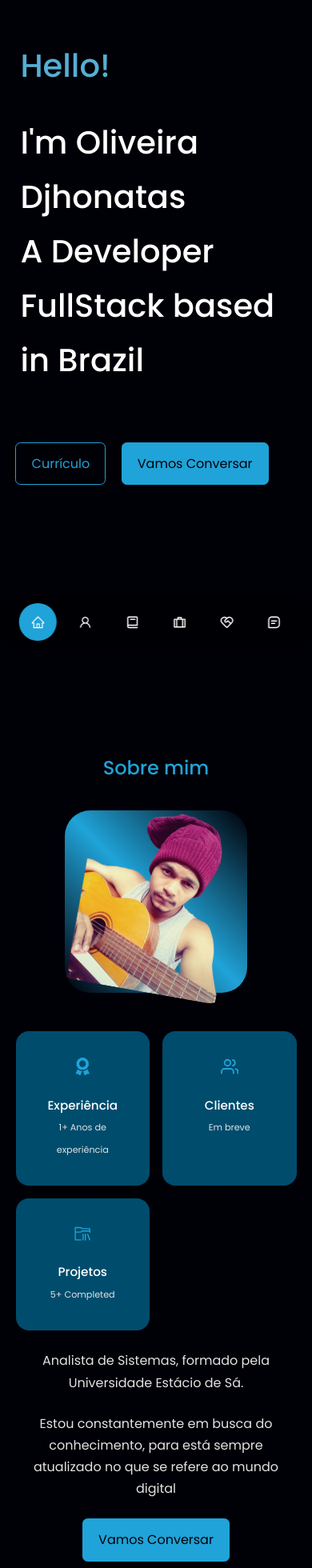
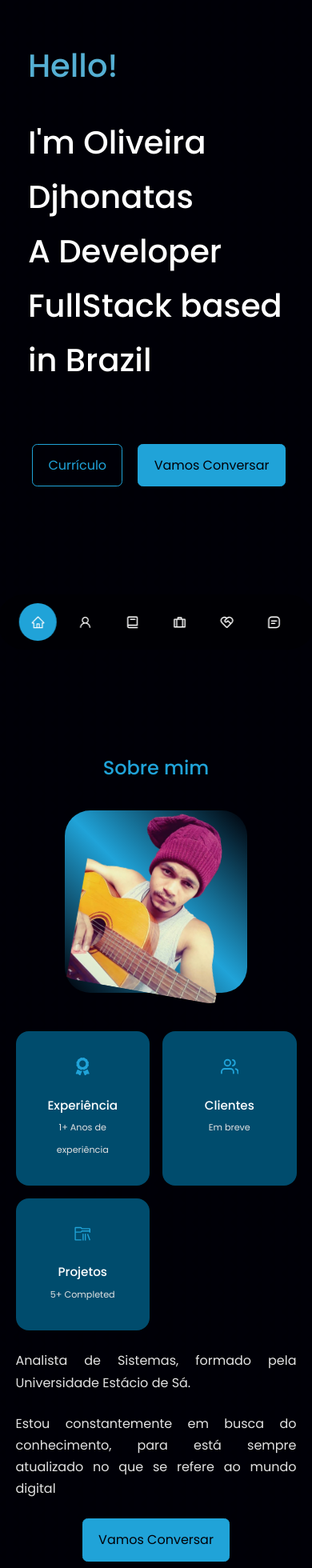
Before and after one commit to Djhonatas/Portfolio, a React (Create React App) app: page / in a window 390 px wide. Shown: the top 1960 px of the page at 80% size. Built offline with nearby package versions, Linux system fonts and the light colour scheme.

Commit message:
responsive

```diff
--- a/src/components/about/About.jsx
+++ b/src/components/about/About.jsx
@@ -37,13 +37,15 @@ const About = () => {
               <small>5+ Completed</small>
             </article>
           </div>
+          <div className='info'>
+            <p>
+              Analista de Sistemas, formado pela Universidade Estácio de Sá.
+            </p>
+            <p>
+              Estou constantemente em busca do conhecimento, para está sempre atualizado no que se refere ao mundo digital
+            </p>
+          </div>
 
-          <p>
-            Analista de Sistemas, formado pela Universidade Estácio de Sá.
-          </p>
-          <p>
-            Estou constantemente em busca do conhecimento, para está sempre atualizado no que se refere ao mundo digital
-          </p>
 
           <a href="#contact" className='btn btn-primary'>Vamos Conversar</a>
 
--- a/src/components/about/about.css
+++ b/src/components/about/about.css
@@ -8,12 +8,10 @@
   width: 100%;
   aspect-ratio: 1/1;
   border-radius: 2rem;
-  background: linear-gradient(
-    45deg,
-    transparent,
-    var(--color-primary),
-    transparent
-  );
+  background: linear-gradient(45deg,
+      transparent,
+      var(--color-primary),
+      transparent);
   display: grid;
   place-items: center;
 }
@@ -75,7 +73,8 @@
   .about__container {
     grid-template-columns: 1fr;
     gap: 0;
-    }
+  }
+
   .about__me {
     width: 50%;
     margin: 2rem auto 4rem;
@@ -86,7 +85,7 @@
   }
 }
 
-  /* ========== MEDIA QUERIES (SMALL DEVICES) ======================*/
+/* ========== MEDIA QUERIES (SMALL DEVICES) ======================*/
 @media screen and (max-width: 600px) {
   .about__me {
     width: 65%;
@@ -105,4 +104,8 @@
   .about__container p {
     margin: 1.5rem 0;
   }
-    }
+
+  .info {
+    text-align: justify;
+  }
+}
--- a/src/components/header/header.css
+++ b/src/components/header/header.css
@@ -124,8 +124,8 @@ header {
   .desc__me {
     align-items: center;
     margin-top: -10%;
-    margin-left: -24%;
-    padding-right: 15%;
+    margin-left: -21%;
+    padding-right: 8%;
 
 
   }
```
